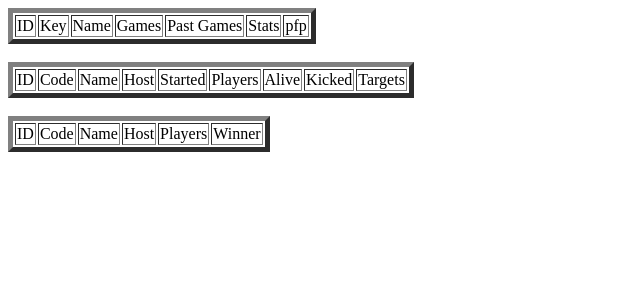
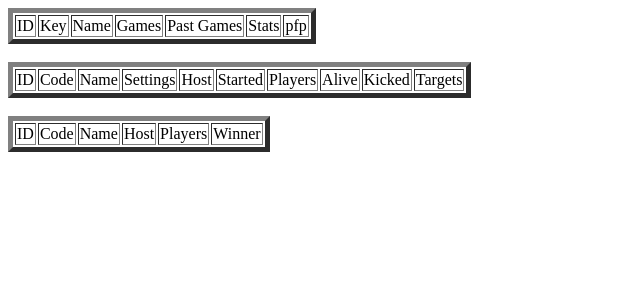
Before and after one commit to styopazharkov/dontsaypineapple, a Flask app: template templates/debug.html in a window 1280 px wide. Shown: the top 300 px of the page, without its empty margins (0-640 px from the left). Run offline with Flask 2, Linux system fonts and the light colour scheme; the template is opened without the code that fills it, so the values that code supplies are empty.

Commit message:
added settings column to games database

```diff
--- a/app.py
+++ b/app.py
@@ -168,6 +168,7 @@ def _create():
 
     code = request.form["code"]
     name = request.form["name"]
+    settings = json.dumps({})
     host = session['key']
     started = 0
     players = json.dumps([session['key']])
@@ -187,7 +188,7 @@ def _create():
             con.row_factory = sqlite3.Row
             cur = con.cursor()
 
-            cur.execute("INSERT into Games (code, name, host, started, players, alive, kicked, targets) values (?, ?, ?, ?, ?, ?, ?, ?)", (code, name, host, started, players, alive, kicked, targets))   #creates new key
+            cur.execute("INSERT into Games (code, name, settings, host, started, players, alive, kicked, targets) values (?, ?, ?, ?, ?, ?, ?, ?, ?)", (code, name, settings, host, started, players, alive, kicked, targets))   #creates new key
             con.commit()
 
             cur.execute("SELECT * from Players WHERE key = ? ", (session['key'], ))
@@ -219,6 +220,7 @@ def game(code):
         data['title'] = gameRow['name']
         data['admin'] = (gameRow['host'] == session['key'])
         data['started'] = gameRow['started']
+        data['settings'] = gameRow['settings']
         data['players'] = json.loads(gameRow['players'])
         data['word'] = "nothing, for now"
         data['alive'] = session['key'] in gameRow['alive']
--- a/databaseSetup.py
+++ b/databaseSetup.py
@@ -29,6 +29,7 @@ con.execute("create table Games ( \
     id INTEGER PRIMARY KEY AUTOINCREMENT, \
     code TEXT NOT NULL, \
     name TEXT NOT NULL,\
+    settings TEXT NOT NULL, \
     host TEXT NOT NULL, \
     started BOOLEAN NOT NULL CHECK (started IN (0,1)), \
     players TEXT NOT NULL, \
--- a/templates/debug.html
+++ b/templates/debug.html
@@ -34,6 +34,7 @@
             <td>ID</td>
             <td>Code</td>
             <td>Name</td>
+            <td>Settings</td>
             <td>Host</td>
             <td>Started</td>
             <td>Players</td>
@@ -46,6 +47,7 @@
             <td>{{row["id"]}}</td>
             <td>{{row["code"]}}</td>
             <td>{{row["name"]}}</td>
+            <td>{{row["settings"]}}</td>
             <td>{{row["host"]}}</td>
             <td>{{row["started"]}}</td>
             <td>{{row["players"]}}</td>
--- a/templates/game.html
+++ b/templates/game.html
@@ -11,6 +11,7 @@
     <h6>({{data['code']}})</h6>
     <div class="settings">
         <h4>Settings:</h4>
+        <p>{{data['settings']}}</p>
     </div>
 
     <div class = "players">
```
Also changed, not shown: database.db.
